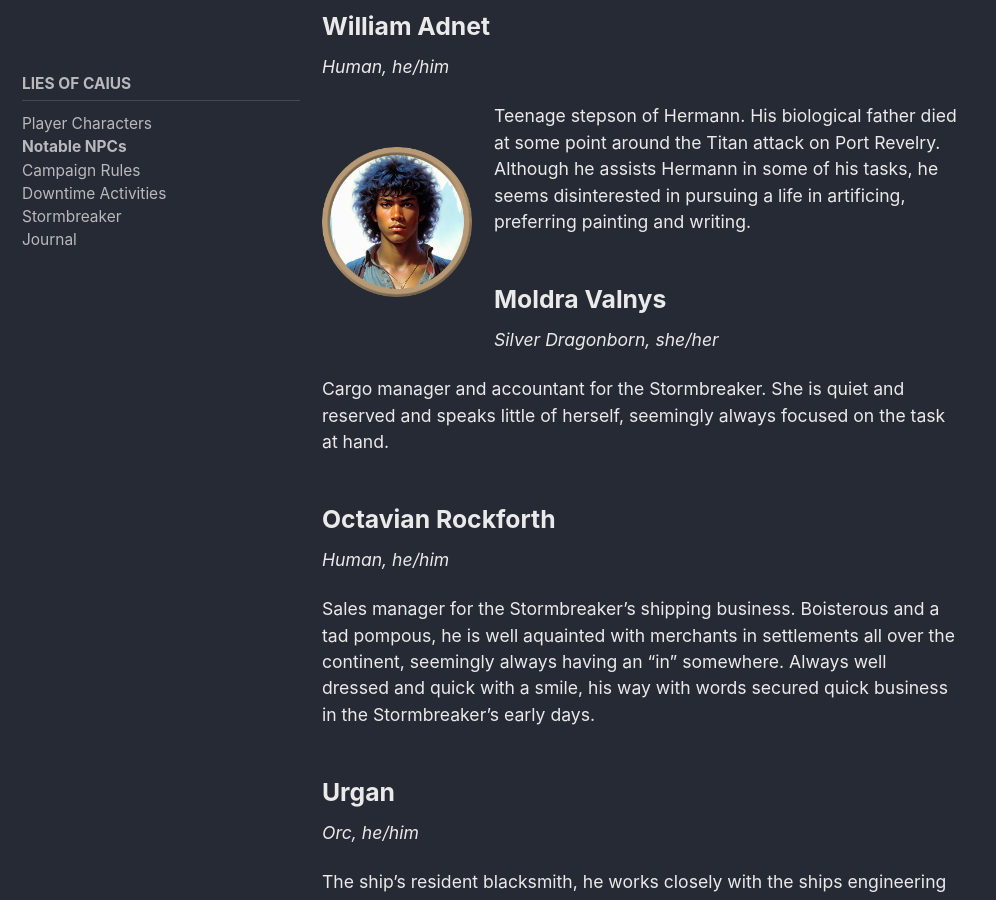
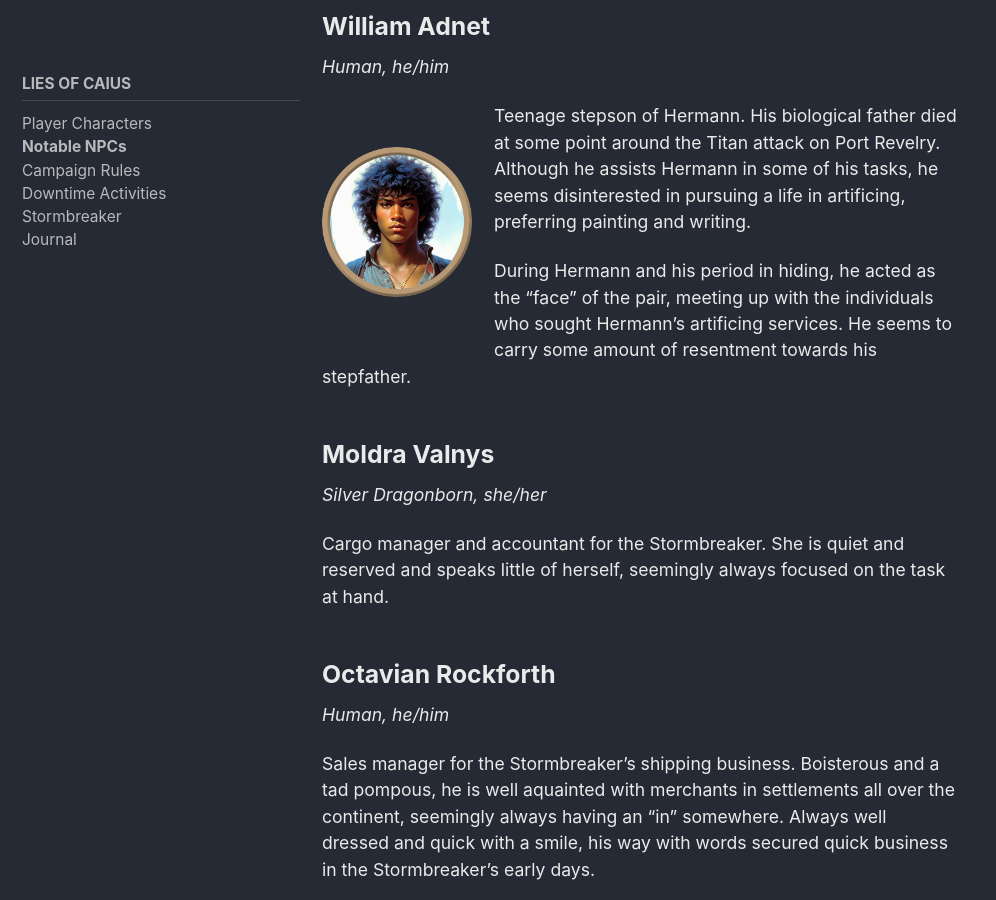
Before and after one commit to dej0608/terranea, a Jekyll site: the page built from _pages/npcs-main.md, in a window 1280 px wide and 900 px high, scrolled down 2636 px. Shown: the whole window, without its empty margins (0-996 px from the left). Built offline with Jekyll 4.4.1, drawn with Linux system fonts in a browser that asks for light colours; cached includes are drawn as plain includes.

Commit message:
added a little text to Will npc page

```diff
--- a/_pages/npcs-main.md
+++ b/_pages/npcs-main.md
@@ -68,6 +68,8 @@ He was brought out of hiding in Port Revelry by the party to work on the ship, d
 
 Teenage stepson of Hermann. His biological father died at some point around the Titan attack on Port Revelry. Although he assists Hermann in some of his tasks, he seems disinterested in pursuing a life in artificing, preferring painting and writing.
 
+During Hermann and his period in hiding, he acted as the "face" of the pair, meeting up with the individuals who sought Hermann's artificing services. He seems to carry some amount of resentment towards his stepfather.
+
 ### Moldra Valnys
 *Silver Dragonborn, she/her*
 
```
